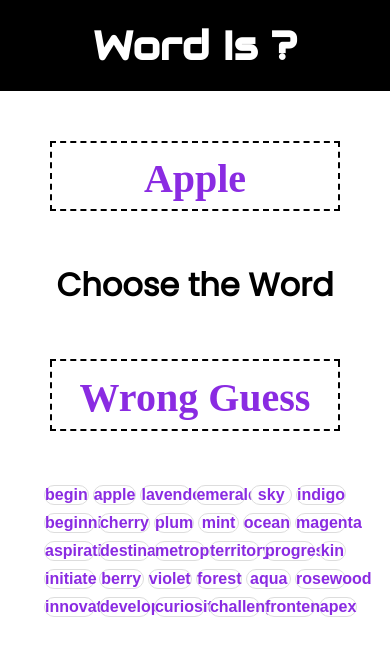
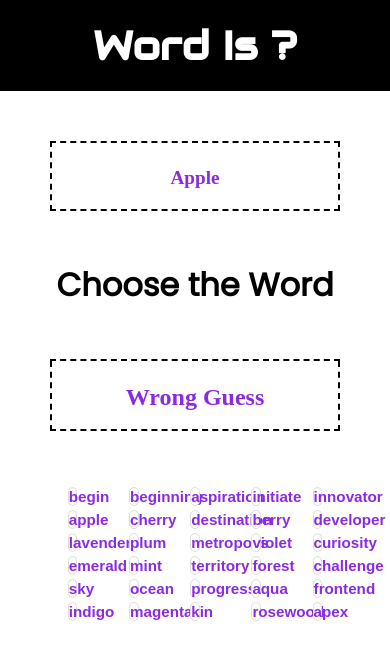
Before and after one commit to RajAditya11/Game, a plain HTML site: page Guess the Word/word.html in a window 390 px wide. Drawn offline with Linux system fonts and the light colour scheme.

Commit message:
Fix UX/UI for mobile

```diff
--- a/Guess the Word/media.css
+++ b/Guess the Word/media.css
@@ -11,11 +11,24 @@
         width: 100%;
         margin-bottom: 20px;
     }
+    #computer-choose{
+        font-size: 1.2rem;
+    }
+    #output-text{
+        font-size: 1.5rem;
+    }
     #right-section{
+        padding: 2px;
+        display: flex;
         width: 100%;
         margin-top: 20px;
+        flex-direction: row;
+    }
+    .section{
+        width: 20%;
+        flex-direction: column;
     }
     .index{
-        font-size: 1rem;
+        font-size: 0.95rem;
     }
 }
```
